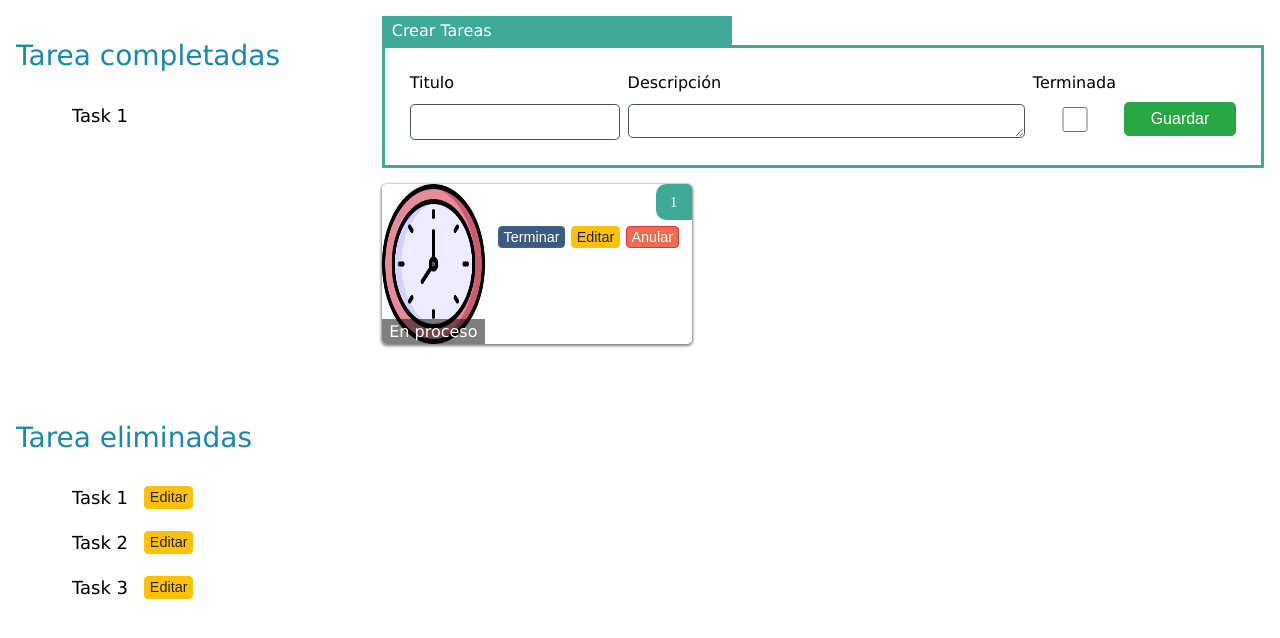
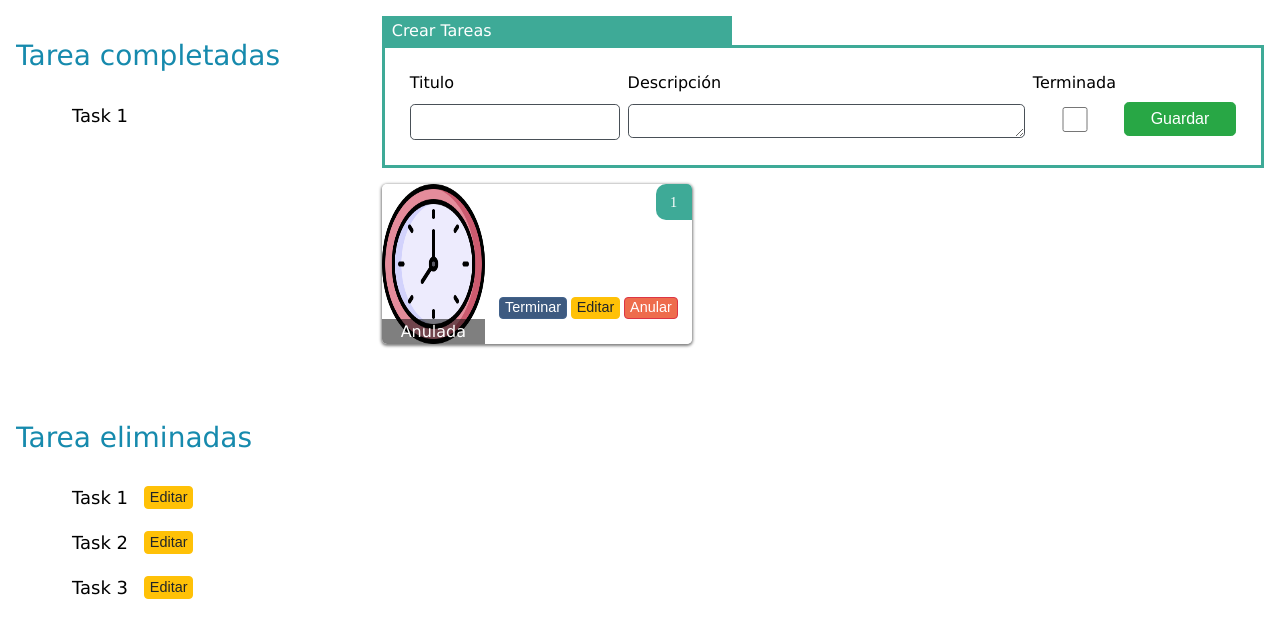
Before and after one commit to EdwinCruz13/Crud-Ucamp, a plain HTML site: page index.html in a window 1280 px wide. Both pictures are taken after a click on the button "Guardar". Shown: the part 72-710 px from the top of the page. Drawn offline with Linux system fonts and the light colour scheme.

Commit message:
adding changes in worker.js file

```diff
--- a/css/card.css
+++ b/css/card.css
@@ -20,6 +20,11 @@
   text-align: left;
   overflow: hidden;
   padding: 10px;
+
+  display: flex;
+  flex-direction: column;
+  flex-wrap: wrap;
+  justify-content:space-around;
 }
 
 .card .details h1 {
--- a/css/main.css
+++ b/css/main.css
@@ -99,8 +99,9 @@ main > aside, main > section {
 
 .btn-group {
   display: flex;
-  justify-content: space-around;
-  align-items: flex-start;
+  justify-content:space-evenly;
+  align-items:flex-end;
+
 }
 
 .btn-primary {
--- a/index.html
+++ b/index.html
@@ -113,7 +113,7 @@
 
         <div id="section-card">
 
-          <!--<div data-id="1" class="card">
+          <div data-id="1" class="card">
             <div class="image">
               <img
                 src="./resources/task-inprocess.png"
@@ -131,14 +131,14 @@
               </p>
 
               <div class="btn-group">
-                  <button class="btn btn-primary">Terminar</button>
+                  <button class="btn btn-primary" onclick="">Terminar</button>
                   <button class="btn btn-warning">Editar</button>
                   <button class="btn btn-danger">Anular</button>
               </div>
             </div>
           </div>
 
-          <div data-id="1" class="card">
+          <!--<div data-id="1" class="card">
             <div class="image">
               <img
                 src="./resources/task-inprocess.png"
--- a/js/worker.js
+++ b/js/worker.js
@@ -19,9 +19,21 @@ function LoadData()
 
     if (localStorage.getItem("Tasks") != null) {
         _itemTasks = JSON.parse( localStorage.getItem( "Tasks" ) );
+            var _state = "";
+
             //fetch the array
             _itemTasks.map((task) => {
-            section.innerHTML += CreateCard(task.id, task.Title, task.Description);
+                if(task.State == 1)
+                _state = "En proceso";
+
+                if(task.State == 2)
+                    _state = "Terminada";
+
+                if(task.State == 0)
+                    _state = "Anulada";
+
+
+            section.innerHTML += CreateCard(task.id, task.Title, task.Description, _state);
         });
     }
 
@@ -60,7 +72,7 @@ function SaveTask()
                      Title: title.value,
                      Description: description.value,
                      DueTo: "",
-                     State: state.checked
+                     State: Number(state.checked )
                     }
         Tasks.push(Task);
 
@@ -80,7 +92,7 @@ function SaveTask()
 
 }
 
-function CreateCard(_id, _title, _descripcion)
+function CreateCard(_id, _title, _descripcion, _state)
 {
     var strcad = "";
     strcad = "<div data-id='" + _id + "' class='card'>"
@@ -89,7 +101,7 @@ function CreateCard(_id, _title, _descripcion)
     strcad += "    src='./resources/task-inprocess.png'"
     strcad += "    alt=''"
     strcad += "  />"
-    strcad += "  <span class='state'>En proceso</span>"
+    strcad += "  <span class='state'>" + _state + "</span>"
     strcad += "</div>"
 
     strcad += "<div class='details'>"
```
